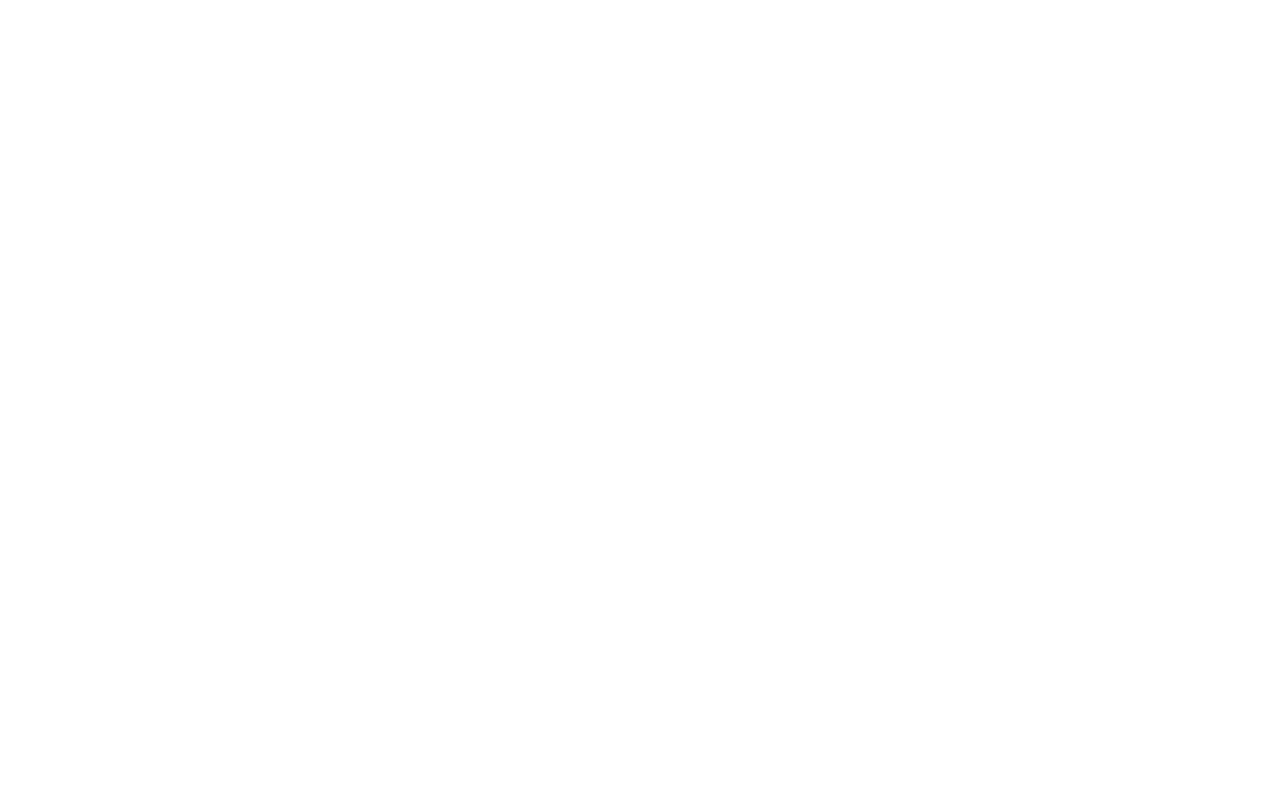
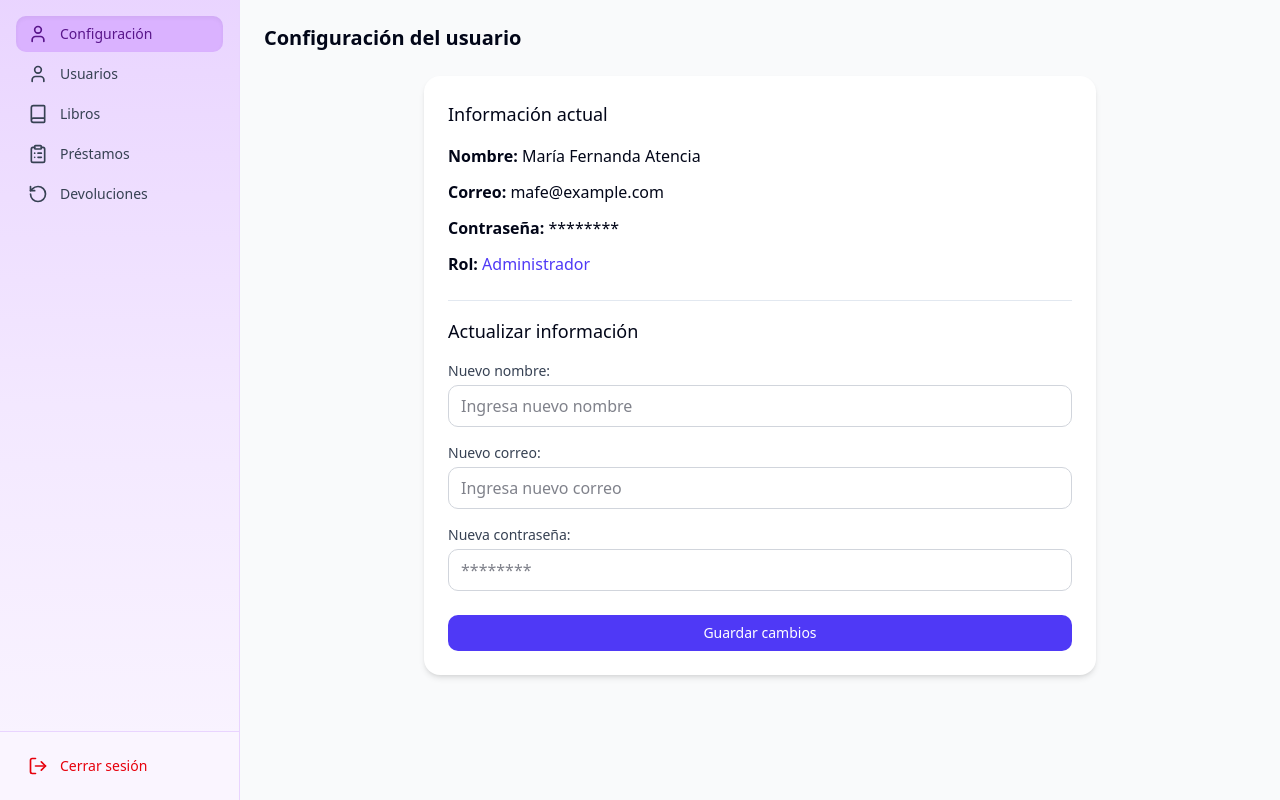
Before and after one commit to Mista299/Bibliosoft, a React (Vite) app in the folder frontend/: page /admin/settings in a window 1280 px wide. Before the commit this address had no page. Built offline with nearby package versions, Linux system fonts and the light colour scheme.

Commit message:
agregue el settingspanel

```diff
--- a/frontend/src/App.jsx
+++ b/frontend/src/App.jsx
@@ -1,21 +1,31 @@
-import { BrowserRouter as Router, Routes, Route } from "react-router-dom"
-// import UserPanel from "./pages/UserPanel"
-import Login from "./pages/Login"
-import Adminbooks from "./pages/Adminbooks"
-import UserLoansPanel from "./pages/UserLoansPanel"
-import AdminReturns from "./pages/AdminReturns"
+
+import { Routes, Route, Navigate } from "react-router-dom";
+import Login from "./pages/Login";
+import Adminbooks from "./pages/Adminbooks";
+import UserLoansPanel from "./pages/UserLoansPanel";
+import AdminReturns from "./pages/AdminReturns";
+import SettingsPage from "./pages/SettingsPage";
 
 function App() {
   return (
     <Routes>
-        {/* <Route path="/user" element={<UserPanel />} /> */}
-        <Route path="/" element={<Login />} />
+      <Route path="/" element={<Navigate to="/admin/books" replace />} />
       <Route path="/login" element={<Login />} />
       <Route path="/admin/books" element={<Adminbooks />} />
       <Route path="/admin/returns" element={<AdminReturns />} />
       <Route path="/user/books" element={<UserLoansPanel />} />
+      <Route path="/admin/settings" element={<SettingsPage />} />
+      <Route
+        path="*"
+        element={
+          <div className="flex flex-col items-center justify-center h-screen bg-gray-100">
+            <h2 className="text-2xl font-bold text-red-600 mb-2">404</h2>
+            <p className="text-gray-600">Página no encontrada</p>
+          </div>
+        }
+      />
     </Routes>
-  )
+  );
 }
 
-export default App
+export default App;
--- a/frontend/src/pages/AdminReturns/index.jsx
+++ b/frontend/src/pages/AdminReturns/index.jsx
@@ -7,6 +7,7 @@
 
 export default function AdminReturns() {
   const sidebarLinks = [
+    { name: "Configuración", path: "/admin/settings", icon: User },
     { name: "Usuarios", path: "/admin/users", icon: User },
     { name: "Libros", path: "/admin/books", icon: Book },
     { name: "Préstamos", path: "/admin/loans", icon: ClipboardList },
--- a/frontend/src/pages/Adminbooks/index.jsx
+++ b/frontend/src/pages/Adminbooks/index.jsx
@@ -14,6 +14,7 @@
 
 export default function AdminBooks() {
   const sidebarLinks = [
+    { name: "Configuración", path: "/admin/settings", icon: User },
     { name: "Usuarios", path: "/admin/users", icon: User },
     { name: "Libros", path: "/admin/books", icon: Book },
     { name: "Préstamos", path: "/admin/loans", icon: ClipboardList },
--- /dev/null
+++ b/frontend/src/pages/SettingsPage/index.jsx
@@ -0,0 +1,201 @@
+import { useState, useEffect } from "react";
+import { Menu, User, Book, ClipboardList, Settings, RotateCcw } from "lucide-react";
+import { Button } from "@/components/ui/button";
+import Sidebar from "@/components/Sidebar";
+import AlertBox from "@/components/ui/AlertBox";
+import { useNavigate } from "react-router-dom";
+
+export default function SettingsPage() {
+  const sidebarLinks = [
+    { name: "Configuración", path: "/admin/settings", icon: User },
+    { name: "Usuarios", path: "/admin/users", icon: User },
+    { name: "Libros", path: "/admin/books", icon: Book },
+    { name: "Préstamos", path: "/admin/loans", icon: ClipboardList },
+    { name: "Devoluciones", path: "/admin/returns", icon: RotateCcw },
+  ];
+
+  // 🧠 Estado del usuario (esto normalmente vendría del backend o contexto)
+  const [user, setUser] = useState({
+    name: "María Fernanda Atencia",
+    email: "mafe@example.com",
+    password: "********",
+    role: "Administrador",
+  });
+
+  const [form, setForm] = useState({
+    name: "",
+    email: "",
+    password: "",
+  });
+
+  const [alert, setAlert] = useState(null);
+  const [sidebarOpen, setSidebarOpen] = useState(false);
+  const navigate = useNavigate();
+
+  // 🔒 Bloquear scroll con sidebar móvil
+  useEffect(() => {
+    document.body.style.overflow = sidebarOpen ? "hidden" : "";
+    return () => (document.body.style.overflow = "");
+  }, [sidebarOpen]);
+
+  // ⌨️ Cerrar sidebar con tecla ESC
+  useEffect(() => {
+    const handleEsc = (e) => {
+      if (e.key === "Escape" && sidebarOpen) setSidebarOpen(false);
+    };
+    window.addEventListener("keydown", handleEsc);
+    return () => window.removeEventListener("keydown", handleEsc);
+  }, [sidebarOpen]);
+
+  // 🔔 Auto-cierre alertas
+  useEffect(() => {
+    if (alert) {
+      const timer = setTimeout(() => setAlert(null), 4000);
+      return () => clearTimeout(timer);
+    }
+  }, [alert]);
+
+  // 🧾 Manejo de cambios del formulario
+  const handleChange = (e) => {
+    const { name, value } = e.target;
+    setForm((prev) => ({ ...prev, [name]: value }));
+  };
+
+  // 💾 Guardar cambios (simulación)
+  const handleSave = async () => {
+    if (!form.name && !form.email && !form.password) {
+      setAlert({ type: "error", message: "⚠️ No hay cambios por guardar." });
+      return;
+    }
+
+    try {
+      // Simular llamada al backend
+      await new Promise((resolve) => setTimeout(resolve, 1000));
+
+      setUser((prev) => ({
+        ...prev,
+        name: form.name || prev.name,
+        email: form.email || prev.email,
+        password: form.password ? "********" : prev.password,
+      }));
+
+      setForm({ name: "", email: "", password: "" });
+      setAlert({ type: "success", message: "✅ Cambios guardados correctamente." });
+    } catch (err) {
+      setAlert({ type: "error", message: "❌ Error al guardar los cambios." });
+    }
+  };
+
+  return (
+    <div className="flex">
+      {/* 🔔 Alertas */}
+      {alert && (
+        <div className="fixed top-4 right-4 z-50 w-80">
+          <AlertBox type={alert.type} message={alert.message} onClose={() => setAlert(null)} />
+        </div>
+      )}
+
+      {/* 🧭 Sidebar Desktop */}
+      <div className="hidden md:flex">
+        <Sidebar links={sidebarLinks} />
+      </div>
+
+      {/* 📱 Sidebar Móvil */}
+      <div
+        className={`fixed inset-0 z-40 md:hidden transition-opacity duration-300 ${
+          sidebarOpen ? "opacity-100 visible" : "opacity-0 invisible"
+        }`}
+      >
+        <div
+          className="absolute inset-0 bg-black/50 transition-opacity"
+          onClick={() => setSidebarOpen(false)}
+        ></div>
+
+        <div
+          className={`absolute left-0 top-0 h-full w-64 bg-white shadow-xl transform transition-transform duration-300 ${
+            sidebarOpen ? "translate-x-0" : "-translate-x-full"
+          }`}
+        >
+          <Sidebar links={sidebarLinks} isMobile={true} onClose={() => setSidebarOpen(false)} />
+        </div>
+      </div>
+
+      {/* ⚙️ Contenido principal */}
+      <div className="flex-1 p-4 md:p-6 bg-gray-50 min-h-screen">
+        {/* Header móvil */}
+        <div className="flex items-center justify-between md:hidden mb-4">
+          <Button variant="outline" size="icon" onClick={() => setSidebarOpen(true)}>
+            <Menu size={20} />
+          </Button>
+          <h2 className="text-lg font-semibold">Configuración</h2>
+        </div>
+
+        {/* Header desktop */}
+        <h2 className="hidden md:block text-xl font-semibold mb-6">Configuración del usuario</h2>
+
+        {/* Tarjeta de configuración */}
+        <div className="bg-white p-6 rounded-2xl shadow-md max-w-2xl mx-auto">
+          {/* Datos actuales */}
+          <h3 className="text-lg font-medium mb-4">Información actual</h3>
+
+          <div className="space-y-3 mb-6">
+            <p><strong>Nombre:</strong> {user.name}</p>
+            <p><strong>Correo:</strong> {user.email}</p>
+            <p><strong>Contraseña:</strong> {user.password}</p>
+            <p><strong>Rol:</strong> <span className="text-indigo-600">{user.role}</span></p>
+          </div>
+
+          <hr className="my-4" />
+
+          {/* Formulario de edición */}
+          <h3 className="text-lg font-medium mb-4">Actualizar información</h3>
+
+          <div className="space-y-4">
+            <div>
+              <label className="block text-sm font-medium text-gray-700 mb-1">Nuevo nombre:</label>
+              <input
+                type="text"
+                name="name"
+                value={form.name}
+                onChange={handleChange}
+                placeholder="Ingresa nuevo nombre"
+                className="w-full border border-gray-300 rounded-lg px-3 py-2 focus:ring-2 focus:ring-indigo-500 focus:outline-none"
+              />
+            </div>
+
+            <div>
+              <label className="block text-sm font-medium text-gray-700 mb-1">Nuevo correo:</label>
+              <input
+                type="email"
+                name="email"
+                value={form.email}
+                onChange={handleChange}
+                placeholder="Ingresa nuevo correo"
+                className="w-full border border-gray-300 rounded-lg px-3 py-2 focus:ring-2 focus:ring-indigo-500 focus:outline-none"
+              />
+            </div>
+
+            <div>
+              <label className="block text-sm font-medium text-gray-700 mb-1">Nueva contraseña:</label>
+              <input
+                type="password"
+                name="password"
+                value={form.password}
+                onChange={handleChange}
+                placeholder="********"
+                className="w-full border border-gray-300 rounded-lg px-3 py-2 focus:ring-2 focus:ring-indigo-500 focus:outline-none"
+              />
+            </div>
+          </div>
+
+          <Button
+            onClick={handleSave}
+            className="w-full mt-6 bg-indigo-600 hover:bg-indigo-700 text-white font-medium py-2 rounded-lg"
+          >
+            Guardar cambios
+          </Button>
+        </div>
+      </div>
+    </div>
+  );
+}
```
Lines whose indentation alone changed are shown as unchanged.
